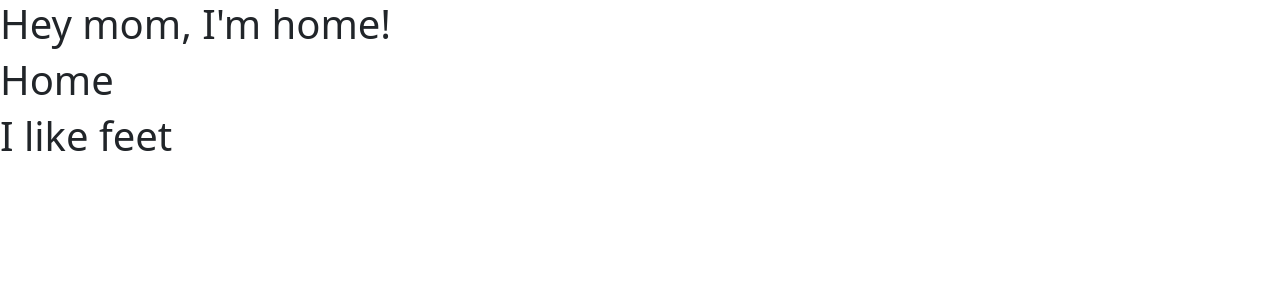
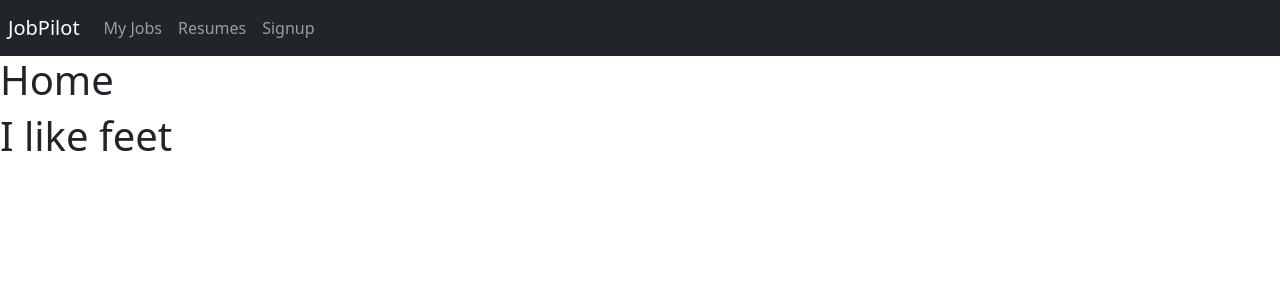
Before and after one commit to Ms-Meredith-McD/JobPilot, a React (Vite) app in the folder client/: page / in a window 1280 px wide. Shown: the top 300 px of the page. Built offline with nearby package versions, Linux system fonts and the light colour scheme.

Commit message:
setup navbar

```diff
--- a/client/src/components/Header.jsx
+++ b/client/src/components/Header.jsx
@@ -2,9 +2,27 @@ function Header() {
 
 
     return (
-        <>
-            <h1> Hey mom, I'm home!</h1>
-        </>
+        <div className="d-flex">
+            <nav className="navbar navbar-expand-lg navbar-dark bg-dark w-100 p-2">
+  <a className="navbar-brand" href="#">JobPilot</a>
+  <button className="navbar-toggler" type="button" data-toggle="collapse" data-target="#navbarNav" aria-controls="navbarNav" aria-expanded="false" aria-label="Toggle navigation">
+    <span className="navbar-toggler-icon"></span>
+  </button>
+  <div className="collapse navbar-collapse" id="navbarNav">
+    <ul className="navbar-nav">
+      <li className="nav-item active">
+        <a className="nav-link" href="#">My Jobs</a>
+      </li>
+      <li className="nav-item">
+        <a className="nav-link" href="#">Resumes</a>
+      </li>
+      <li className="nav-item">
+        <a className="nav-link" href="#">Signup</a>
+      </li>
+    </ul>
+  </div>
+</nav>
+        </div>
     )
 }
 
```
